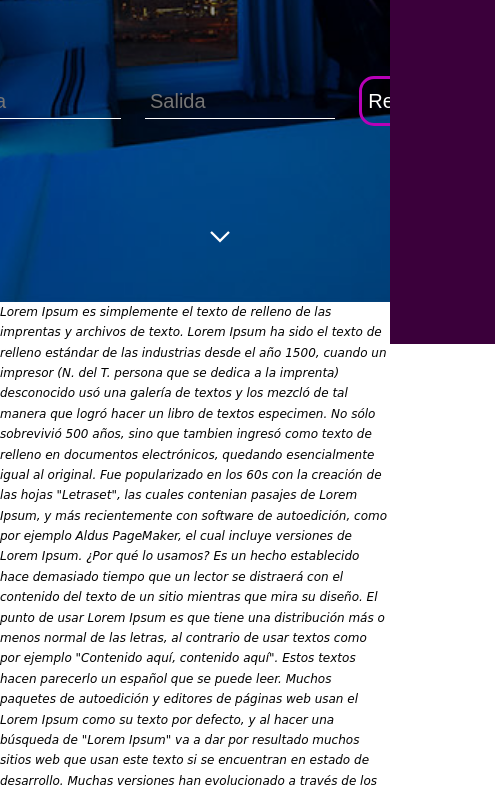
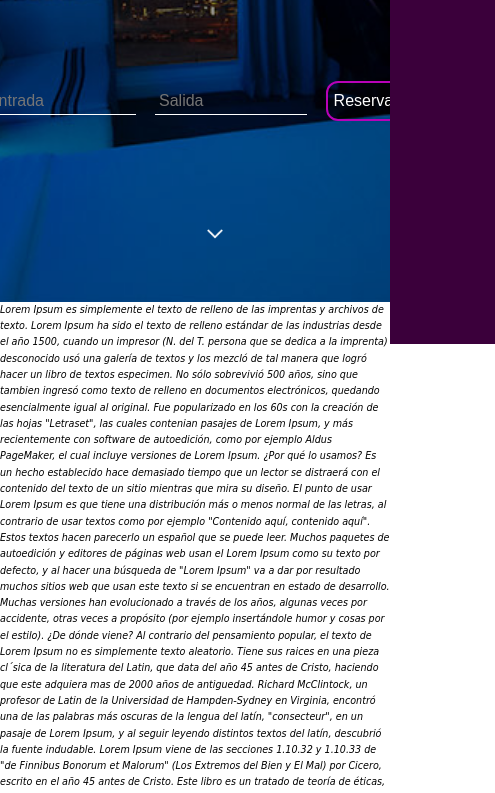
Before and after one commit to Asieertxo/Hotel, a website: page index.html in a window 390 px wide. Shown: the part 500-1293 px from the top of the page, 495 px wide, since content can reach past the window. Drawn offline with nearby package versions, Linux system fonts and the light colour scheme; files that its build step writes are made by us from their sources.

Commit message:
Añadir mixin y caviar font-size

```diff
--- a/sass/abstracts/_mixins.scss
+++ b/sass/abstracts/_mixins.scss
@@ -0,0 +1,18 @@
+@mixin respond($breakpoint){
+
+    @if $breakpoint==SmallPhone{
+        @media(max-width: 23.44em){
+            @content
+        };
+    }
+    @if $breakpoint==BigPhone{
+        @media(max-width: 37.5em){
+            @content
+        };
+    }
+    @if $breakpoint==Tablet{
+        @media(max-width: 56.25em){
+            @content
+        };
+    }
+}
--- a/sass/base/_base.scss
+++ b/sass/base/_base.scss
@@ -11,4 +11,13 @@ body{
 }
 html{
     font-size: 62.5%;
+    @include respond(Tablet){
+        font-size: 60%;
+    }
+    @include respond(BigPhone){
+        font-size: 50%;
+    }
+    @include respond(SmallPhone){
+        font-size: 40%;
+    }
 }
```
